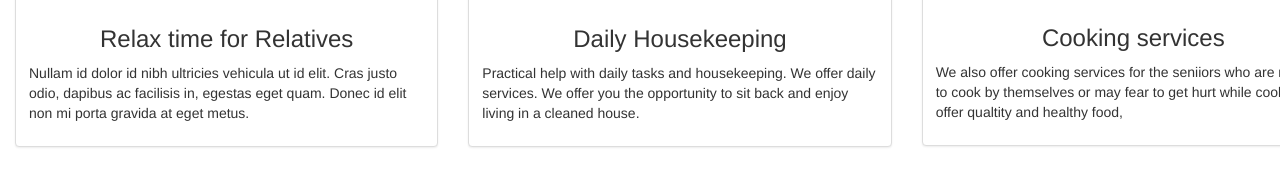
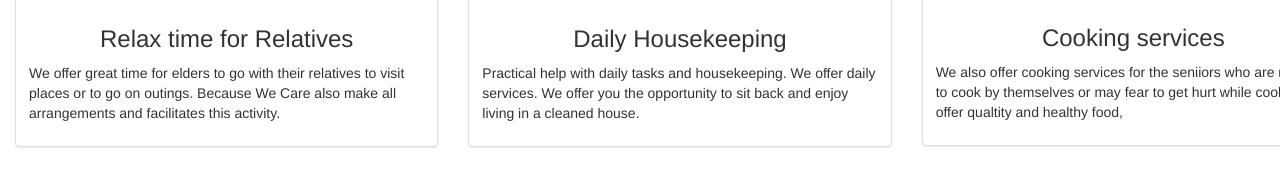
Before and after one commit to ashvinappi/elderlyhomecare.github.io, a plain HTML site: page services.html in a window 1280 px wide. Shown: the part 895-1068 px from the top of the page. Drawn offline with nearby package versions, Linux system fonts and the light colour scheme.

Commit message:
version4

```diff
--- a/services.html
+++ b/services.html
@@ -82,7 +82,7 @@
             <div class="thumbnail"><img src="assets/img/nursingassitance.png">
                 <div class="caption">
                     <h3 class="text-center">Relax time for Relatives</h3>
-                    <p>Nullam id dolor id nibh ultricies vehicula ut id elit. Cras justo odio, dapibus ac facilisis in, egestas eget quam. Donec id elit non mi porta gravida at eget metus.</p>
+                    <p>We offer great time for elders to go with their relatives to visit places or to go on outings. Because We Care also make all arrangements and facilitates this activity.</p>
                 </div>
             </div>
         </div>
```
Also changed, not shown: about.html (+1 -1 lines).
